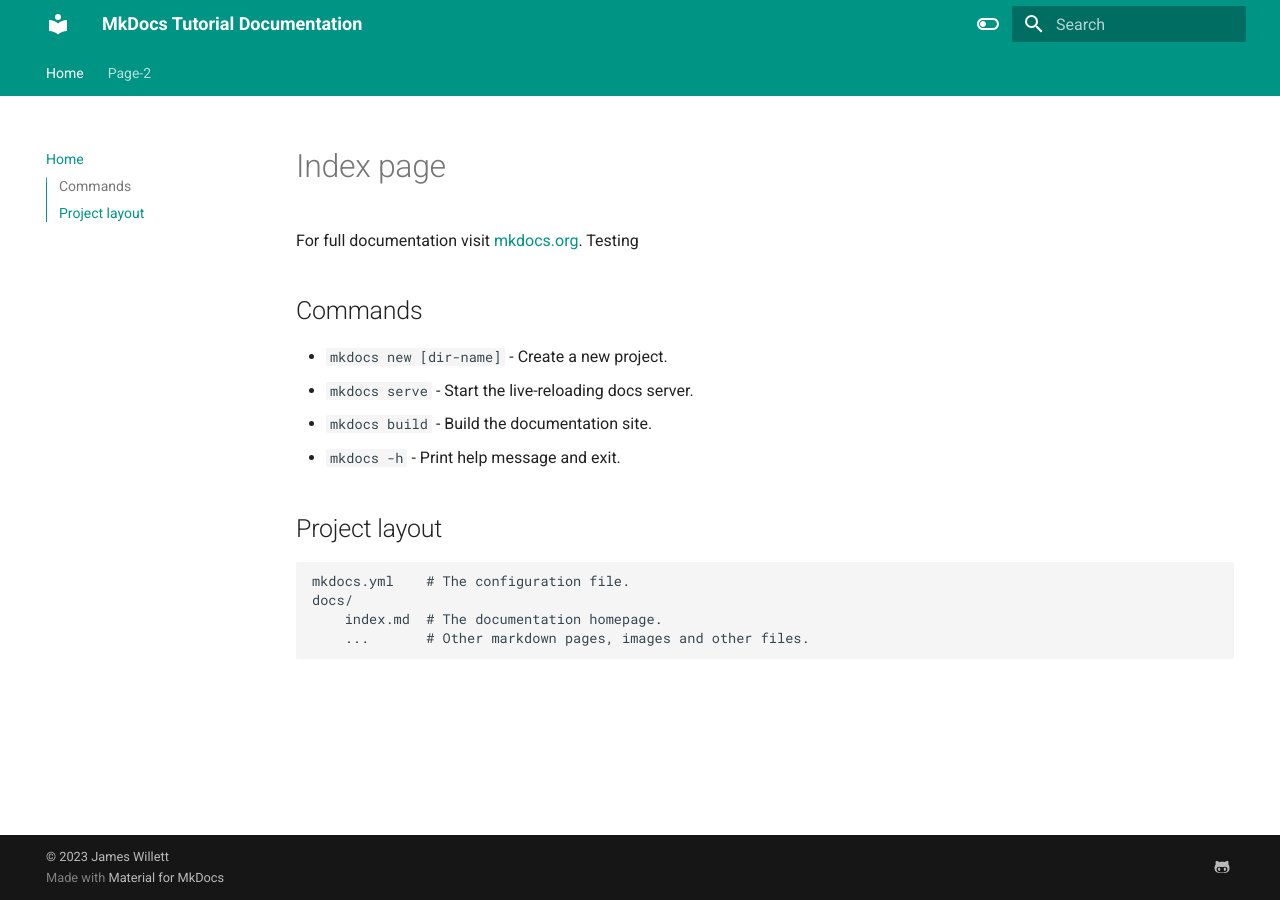
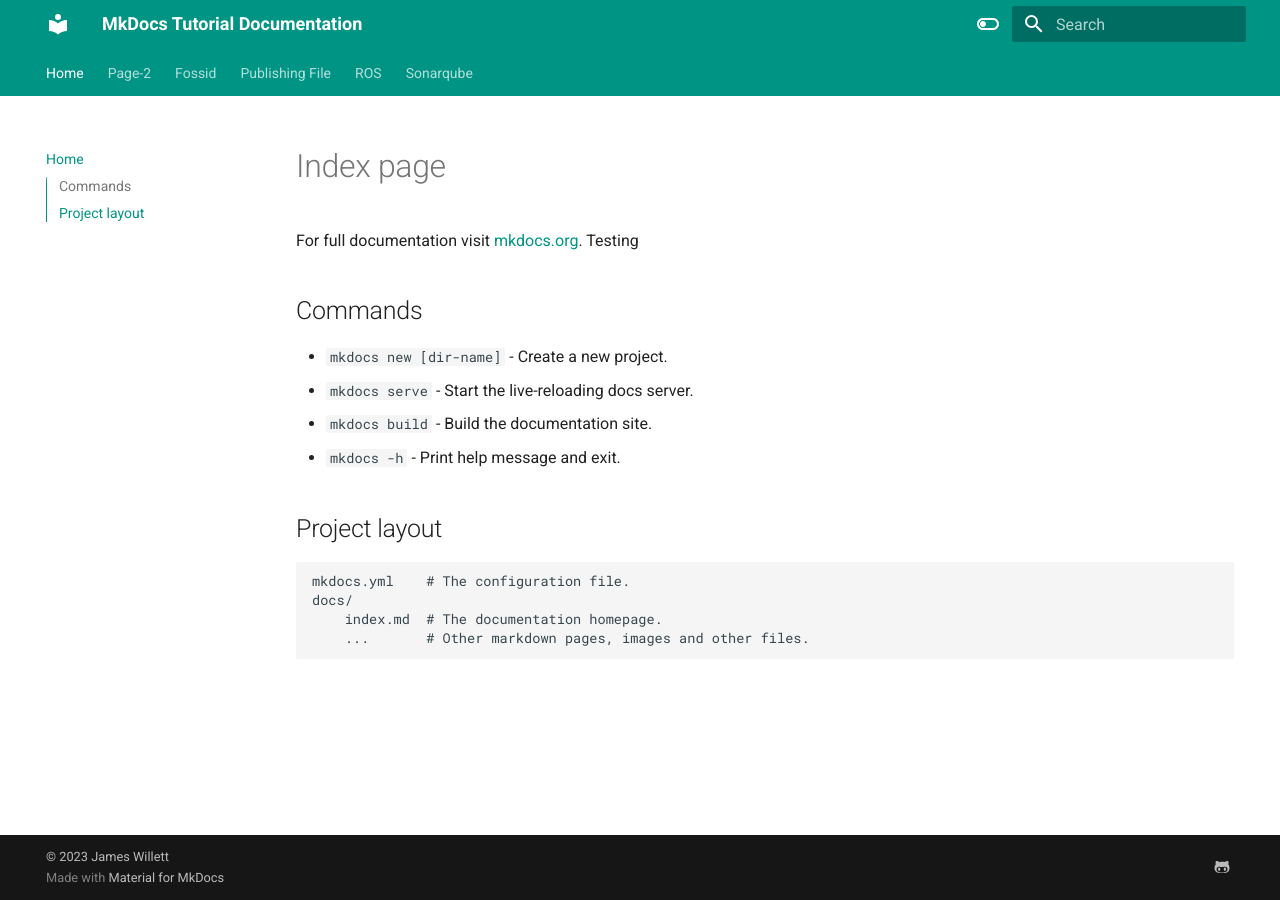
Before and after one commit to mhd8a/material-mkdocs-tutorial, an MkDocs documentation site: the page built from docs/index.md, in a window 1280 px wide. Built offline with MkDocs 1.6.1 and Material for MkDocs 9.7.7, drawn with Linux system fonts in a browser that asks for light colours.

Commit message:
Update mkdocs.yml

```diff
--- a/mkdocs.yml
+++ b/mkdocs.yml
@@ -3,6 +3,10 @@
 nav:
   - Home: index.md
   - Page-2: page2.md
+  - Fossid : Fossid.md
+  - Publishing File: Publish-a-File.md
+  - ROS: ROS.md
+  - Sonarqube: Sonarqube.md
 
 site_author: Mohammed Abdullah
 site_description: >-
```
